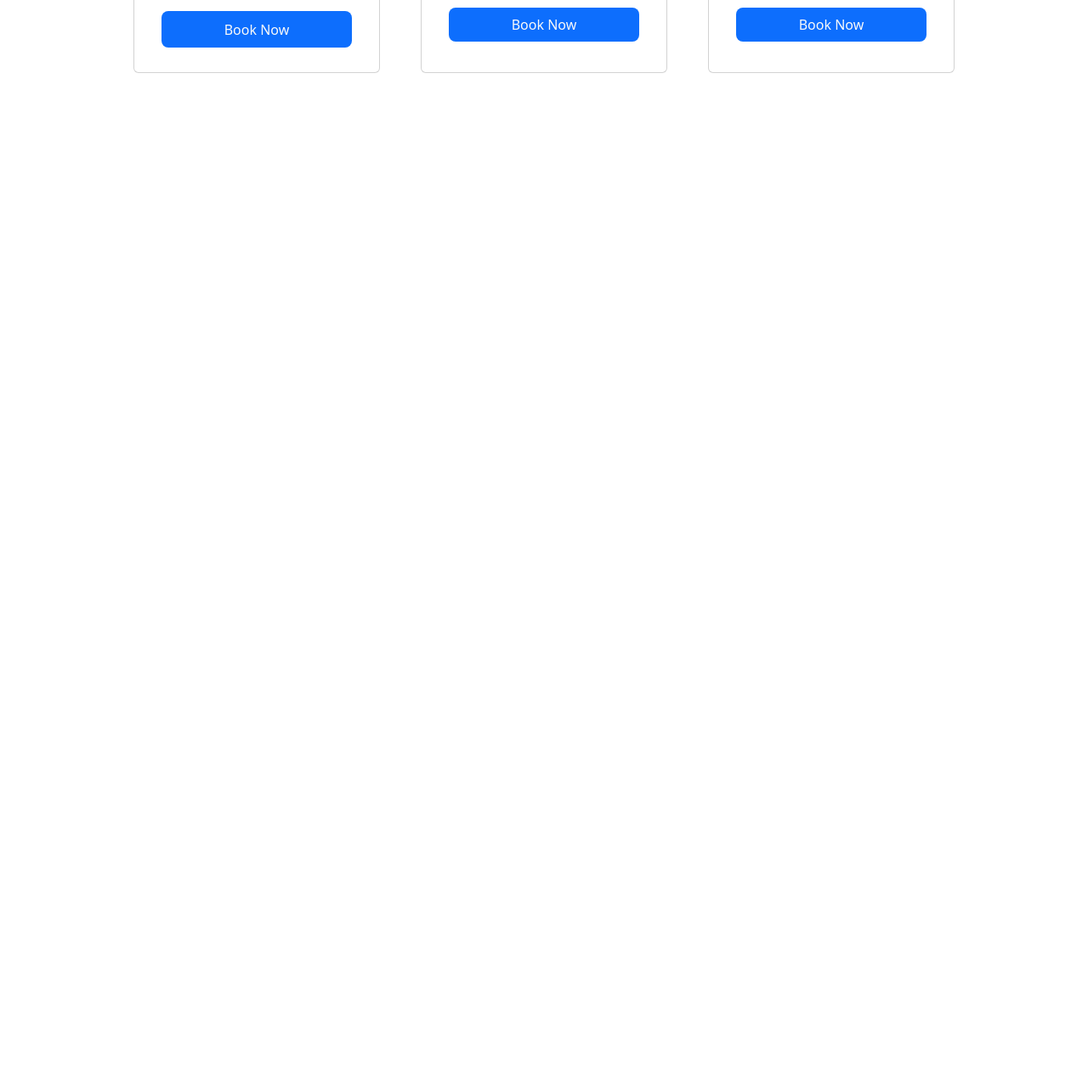
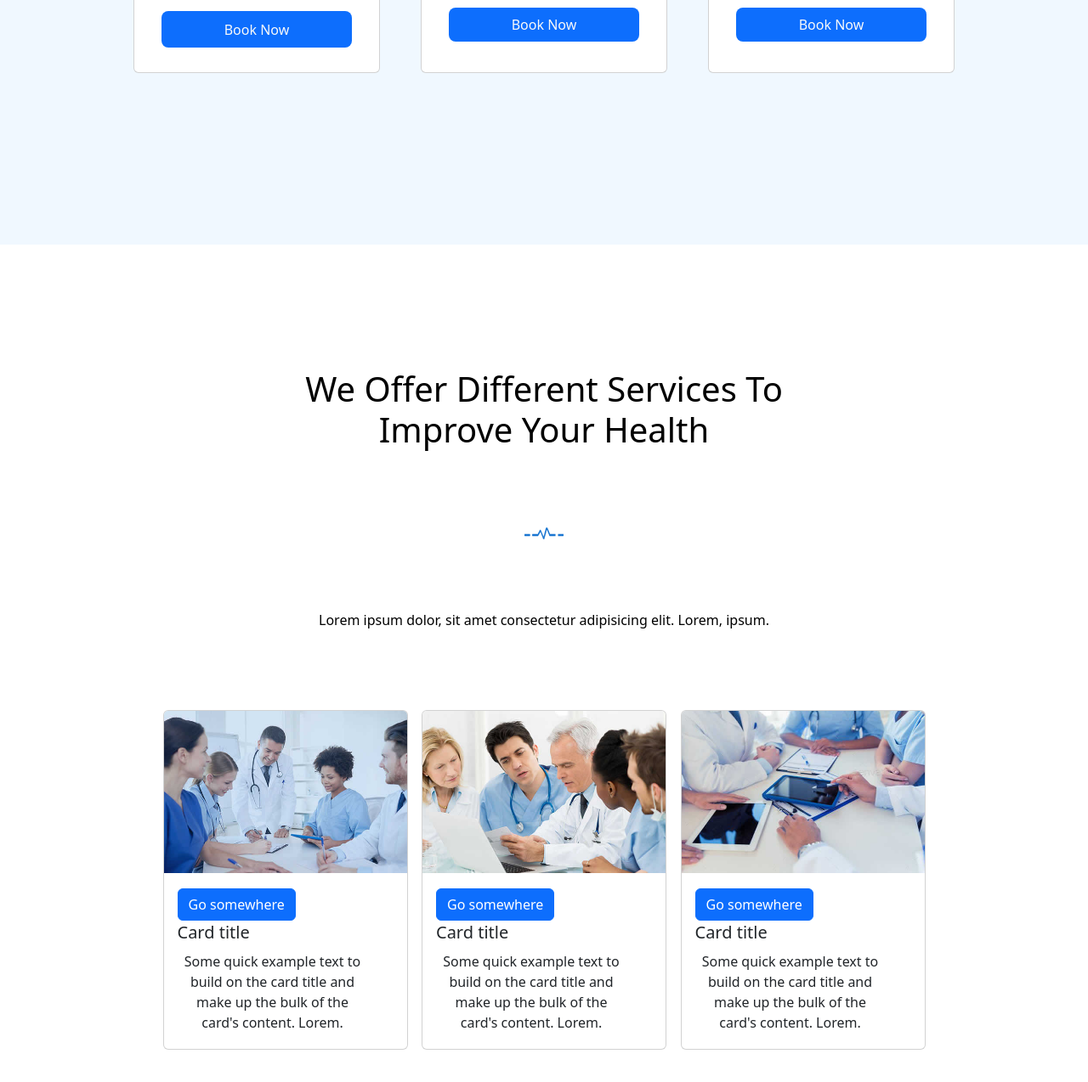
Before and after one commit to ghizlanejadraoui/finl-project-css, a plain HTML site: page index.html in a window 1280 px wide. Shown: the part 5393-6667 px from the top of the page at 85% size. Before the commit the page ends 5681 px from the top, so only its background shows below. Drawn offline with nearby package versions, Linux system fonts and the light colour scheme.

Commit message:
[complet] section 9

```diff
--- a/index.html
+++ b/index.html
@@ -441,7 +441,7 @@
                                 <!--*card body  -->
                                 <div class="card-body h-100 ">
                                     <div>
-                                        <h5 class="card-title">Card title</h5>
+                                        <h5 class="card-title">Teeth </h5>
                                         <p><span class="prix">$299</span>/Per Visit</p>
                                     </div>
                                     <div class="card-icon">
@@ -481,6 +481,52 @@
                             </div>
                         </div>
             </section>
+            <!--* section 9  -->
+            <section class="section9">
+                <div class="starthelp">
+                    <h1>We Offer Different Services To Improve Your Health</h1>
+                    <img src="./public/img/section-img.png" alt="">
+                    <p>Lorem ipsum dolor, sit amet consectetur adipisicing elit. Lorem, ipsum.</p>
+                </div>
+                 <!--&  -->
+                 <div class="d-flex justify-content-evenly w-75">
+                    <!-- *card1 -->
+                    <div class="card" style="width: 18rem; height: 25rem;">
+                        <img src="./public/img/blog1.jpg" class="card-img-top" alt="...">
+                        <div class="card-body d-flex flex-column h-75 justify-content-evenly align-items-start">
+                          <a href="#" class="btn btn-primary">Go somewhere</a>
+                          <h5 class="card-title">Card title</h5>
+                          <p class="card-text ">Some quick example text to build on the card title and make up the bulk of the card's content. Lorem.</p>
+                        </div>
+                      </div>
+                      <!-- *card2 -->
+                  <div class="card" style="width: 18rem; height: 25rem;">
+                    <img src="./public/img/blog2.jpg" class="card-img-top" alt="...">
+                    <div class="card-body d-flex flex-column h-75 justify-content-evenly align-items-start">
+                      <a href="#" class="btn btn-primary">Go somewhere</a>
+                      <h5 class="card-title">Card title</h5>
+                      <p class="card-text ">Some quick example text to build on the card title and make up the bulk of the card's content. Lorem.</p>
+                    </div>
+                  </div>
+                  <!-- *card3 -->
+                  <div class="card" style="width: 18rem; height: 25rem;">
+                    <img src="./public/img/blog3.jpg" class="card-img-top" alt="...">
+                    <div class="card-body d-flex flex-column h-75 justify-content-evenly align-items-start">
+                      <a href="#" class="btn btn-primary">Go somewhere</a>
+                      <h5 class="card-title">Card title</h5>
+                      <p class="card-text ">Some quick example text to build on the card title and make up the bulk of the card's content. Lorem.</p>
+                    </div>
+                  </div>
+
+                 </div>
+
+
+
+
+
+
+            </section>
+
     </main>
     <footer>
 
--- a/src/sass/Modules/Home/_main.scss
+++ b/src/sass/Modules/Home/_main.scss
@@ -272,6 +272,7 @@ background-size: cover;
     flex-direction: column;
     align-items: center;
     width: 100%;
+    background-color: aliceblue;
     // gap: 3px;
     text-align: center;
     color: black;
@@ -299,3 +300,21 @@ background-size: cover;
     font-size: xx-large;
     font-weight: bold;
 }
+//* section 9
+.section9{
+    height: 130vh;
+    display: flex;
+    flex-direction: column;
+    align-items: center;
+    // gap: 3px;
+    text-align: center;
+    padding: 20px;
+    color: black;
+}
+.section9 .starthelp{
+    display: flex;
+    flex-direction: column;
+    align-items: center;
+    justify-content: space-evenly;
+    height: 60vh;
+}
```
Also changed, not shown: public/css/app.css, 1 other file.
